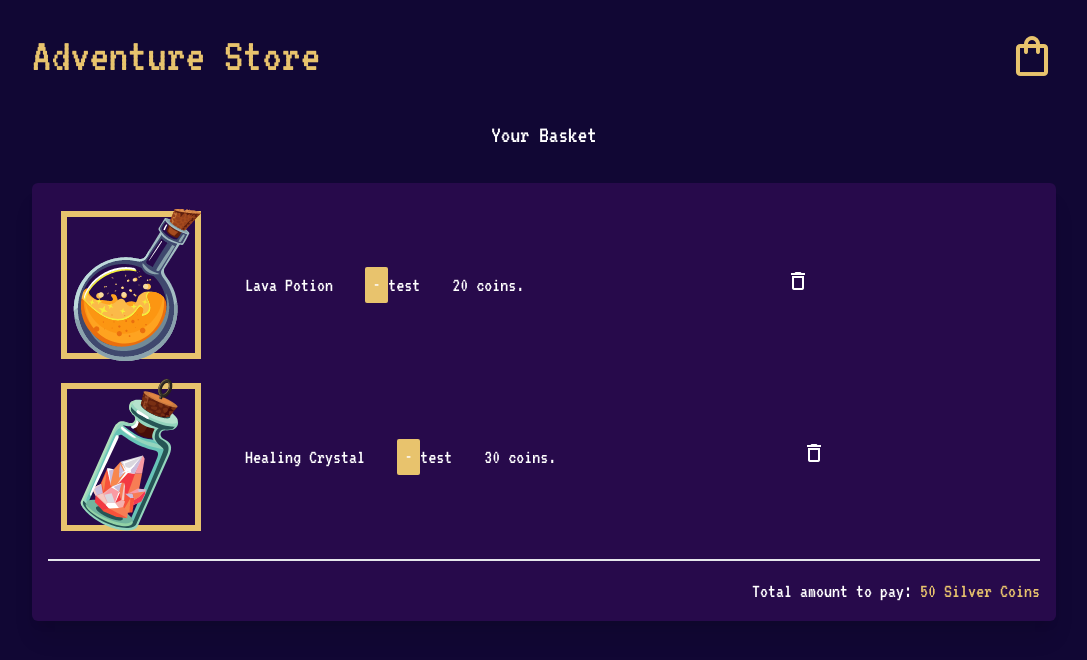
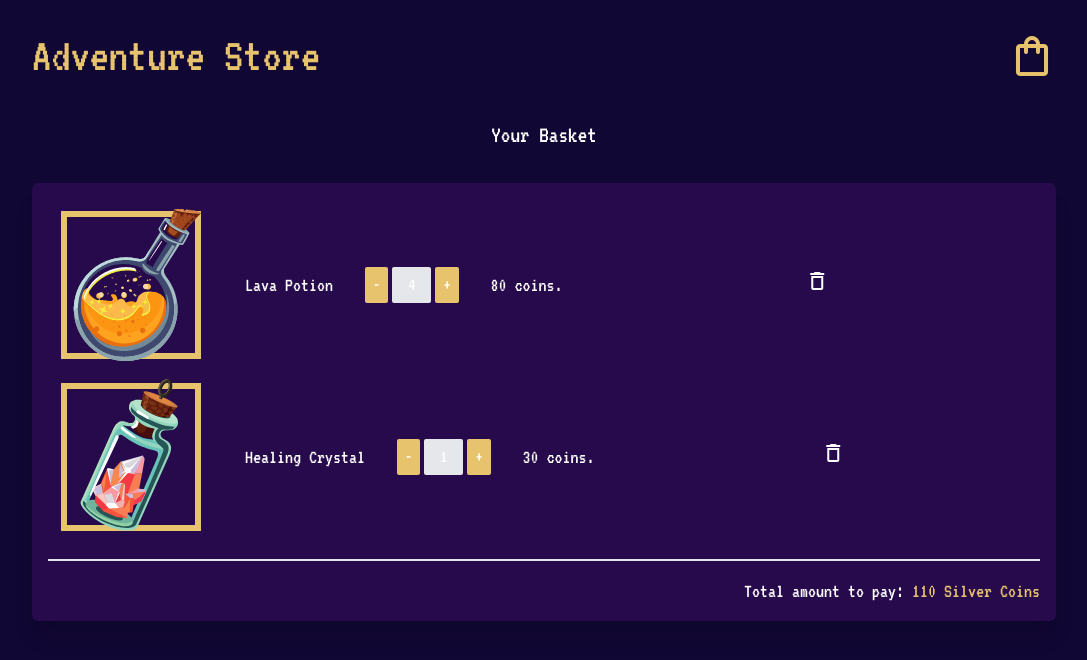
Before and after one commit to serhiipetrash/sp-shop-sample, a Nuxt app: page /cart in a window 1280 px wide. Shown: the top 660 px of the page, without its empty margins (96-1183 px from the left). Built offline with nearby package versions, Linux system fonts and the light colour scheme; data requests are answered from the project's data file.

Commit message:
Increasing  Product Quantity

```diff
--- a/components/ProductQuantity.vue
+++ b/components/ProductQuantity.vue
@@ -1,12 +1,22 @@
 <template>
   <div class="flex">
     <button class="btn">-</button>
-    <p class="py-1">test</p>
+
+    <p class="py-1 px-4 mx-1 rounded-sm text-lg bg-gray-200">
+      {{ product.quantity }}
+    </p>
+
+    <button class="btn" @click="cartStore.incQuantity(product)" >+</button>
 
   </div>
 </template>
 
 <script setup>
+import { useCartStore } from '@/stores/cartStore';
+
+
+const cartStore = useCartStore()
+
 
 defineProps(['product'])
 </script>
--- a/data/db.json
+++ b/data/db.json
@@ -6,7 +6,7 @@
       "description": "Gain heat resistance for 3 minutes.",
       "img": "/img/potion.png",
       "id": 1,
-      "quantity": 1
+      "quantity": 4
     },
     {
       "title": "Healing Crystal",
--- a/pages/cart.vue
+++ b/pages/cart.vue
@@ -13,8 +13,10 @@
       >
         <img :src="product.img" :alt="product.title">
         <p class="text-white">{{product.title}}</p>
+
         <!-- product quantity -->
         <ProductQuantity :product="product" />
+
         <p class="text-white">{{(product.price * product.quantity)}} coins.</p>
 
         <!-- delete -->
```
